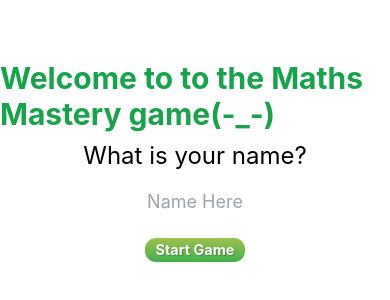
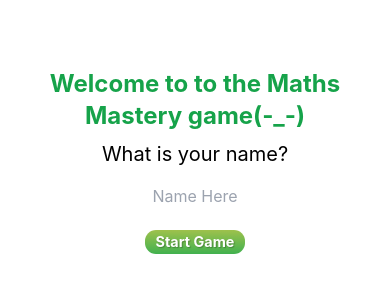
Before and after one commit to abhinandanmishra1/mathgame, a React (Create React App) app: page / in a window 390 px wide. Shown: the part 254-554 px from the top of the page. Built offline with nearby package versions, Linux system fonts and the light colour scheme.

Commit message:
added responsiveness

```diff
--- a/src/components/EnterGame.jsx
+++ b/src/components/EnterGame.jsx
@@ -13,12 +13,12 @@ function EnterGame() {
                 </>
                 :
                  <div className="flex flex-col justify-center items-center min-h-screen">
-                    <h1 className="text-3xl font-bold text-green-600">Welcome to to the Maths Mastery game(-_-)</h1>
+                    <h1 className="md:text-3xl text-2xl text-center font-bold text-green-600">Welcome to to the Maths Mastery game(-_-)</h1>
                     {
                         // next?
                         <>
-                            <label className='m-2 text-2xl' htmlFor="name">What is your name?</label>
-                            <input type="text" id='name' className='text-lg p-2 outline-none text-center' onChange={(event)=>changeName(event.target.value)} placeholder="Name Here" />
+                            <label className='m-2 md:text-2xl text-xl' htmlFor="name">What is your name?</label>
+                            <input type="text" id='name' className='md:text-lg text-base p-2 outline-none text-center' onChange={(event)=>changeName(event.target.value)} placeholder="Name Here" />
                             {/* <button onClick={()=>Next(false)} className="customButton">Next</button>
                         </>
                     :
--- a/src/components/Game.jsx
+++ b/src/components/Game.jsx
@@ -6,7 +6,7 @@ function Game(props) {
     <div className='w-full flex md:flex-row flex-col min-h-screen'>
       <div className='w-full md:w-1/3 flex flex-col justify-center items-center'>
         <div className=' flex flex-col items-center justify-center'>
-          <h1 className='text-2xl text-green-800 font-bold m-2'>Select your operation</h1>
+          <h1 className='md:text-2xl text-xl text-green-800 font-bold m-2'>Select your operation</h1>
           <li className='list-none border-2 p-2 w-full text-center font-bold hover:text-white hover:bg-green-800 hover:ring-sky-500 m-1 rounded-lg bg-yellow-100 cursor-pointer' onClick={()=>changeOperation("+")}>Addition</li>
           <li className='list-none border-2 p-2 w-full text-center font-bold hover:text-white hover:bg-green-800 hover:ring-sky-500 m-1 rounded-lg bg-yellow-100 cursor-pointer' onClick={()=>changeOperation("-")}>Subtraction</li>
           <li className='list-none border-2 p-2 w-full text-center font-bold hover:text-white hover:bg-green-800 hover:ring-sky-500 m-1 rounded-lg bg-yellow-100 cursor-pointer' onClick={()=>changeOperation("x")}>Multiplication</li>
--- a/src/components/Operations.jsx
+++ b/src/components/Operations.jsx
@@ -33,13 +33,13 @@ function Opeartions(props) {
       ?
 
       <div className='flex flex-col justify-center items-center'>
-        <h3 className='text-green-800 text-xl font-bold m-2'>Wow! {props.name} You're Correct. <span className='border-b-2 text-blue-500'>Streak : {count}</span> </h3>
+        <h3 className='text-green-800 md:text-xl text-center text-lg font-bold m-2'>Wow! {props.name} You're Correct. <span className='border-b-2 text-blue-500'>Streak : {count}</span> </h3>
 
         {!ask?
           <>
-          <p className=' text-center text-2xl'>{num1}</p>
-          <p className='border-b-2 border-black text-center text-2xl w-full'>{props.operation} {num2}</p>
-          <input type="text" id="inputVal" placeholder='Write Your Answer' className='border-b-2 border-black text-lg outline-none text-center text-2xl p-2 w-full' onInput={(event)=>{
+          <p className=' text-center md:text-2xl text-xl'>{num1}</p>
+          <p className='border-b-2 border-black text-center md:text-2xl text-xl w-2/3 '>{props.operation} {num2}</p>
+          <input type="text" id="inputVal" placeholder='Write Your Answer' className='border-b-2 border-black text-lg outline-none text-center md:text-xl p-2 w-2/3 ' onInput={(event)=>{
               if((operation(num1,num2))==event.target.value){
                 // I have to check only both the strings are equal or not
                 // that's why using ==
@@ -65,10 +65,10 @@ function Opeartions(props) {
 
       :
       <div>
-        <h1 className="text-3xl font-bold text-red-600 mb-5">Let's Play the Game!</h1>
+        <h1 className="md:text-3xl text-xl font-bold text-red-600 mb-5">Let's Play the Game!</h1>
 
-          <p className=' text-center text-2xl'>{num1}</p>
-          <p className='border-b-2 border-black text-center text-2xl'>{props.operation} {num2}</p>
+          <p className=' text-center md:text-2xl text-xl'>{num1}</p>
+          <p className='border-b-2 border-black text-center md:text-2xl text-xl'>{props.operation} {num2}</p>
           <input type="text"  placeholder='Write Your Answer' className='border-b-2 border-black text-lg outline-none text-center text-2xl p-2 w-full' onInput={(event)=>{
                if((operation(num1,num2))==event.target.value){
                 // I have to check only both the strings are equal or not
```
